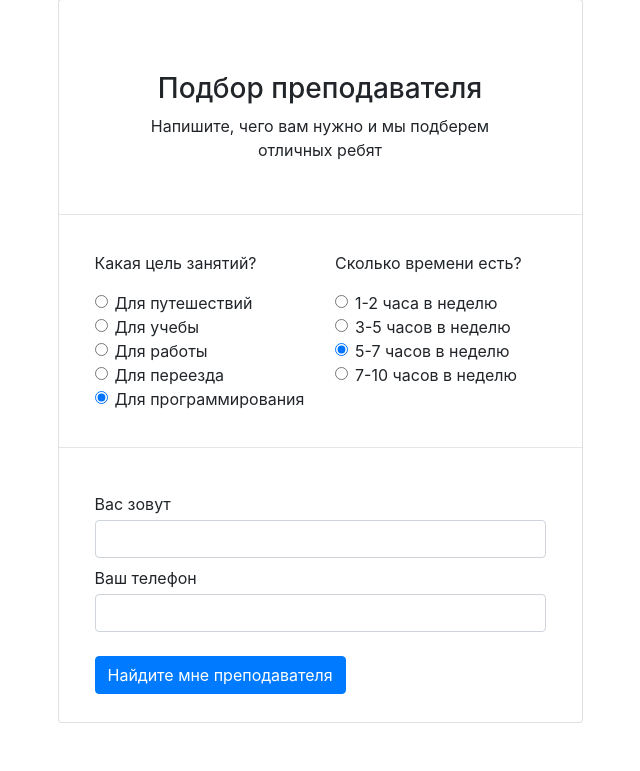
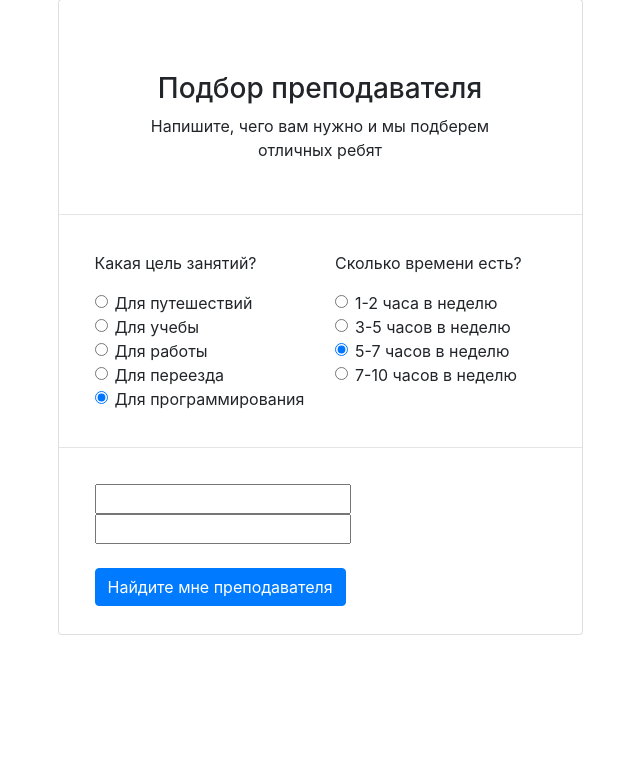
Before and after one commit to antauren/stepik-flask-project2, a Flask app: page /request/ in a window 1280 px wide. Shown: the part 121-892 px from the top of the page, without its empty margins (320-960 px from the left). After the commit the page ends 756 px from the top, so only its background shows below. Run offline with Flask 2, Linux system fonts and the light colour scheme; some libraries are stand-ins or nearby versions.

Commit message:
use ClientForm

```diff
--- a/app.py
+++ b/app.py
@@ -4,6 +4,7 @@ from flask import Flask, render_template, request
 from data import teachers, goals, goal_icons, days_of_week
 
 from handler import update_data
+from forms import ClientForm
 
 app = Flask(__name__)
 app.secret_key = 'REPLACE_ME'
@@ -54,18 +55,20 @@ def render_profile(profile_id):
 
 @app.route('/request/')
 def render_request():
-    return render_template('request.html', goals=goals)
+    return render_template('request.html', goals=goals, form=ClientForm())
 
 
 @app.route('/request_done/', methods=['GET', 'POST'])
 def render_request_done():
+    if request.method != "POST":
+        return 'Error'
+
     goal = request.form.get('goal')
     time = request.form.get('time')
-    name = request.form.get('name')
-    phone = request.form.get('phone')
 
-    if request.method != "POST":
-        return 'Error'
+    form = ClientForm()
+    name = form.name.data
+    phone = form.phone.data
 
     data = {'goal': goal,
             'time': time,
--- a/requirements.txt
+++ b/requirements.txt
@@ -1,2 +1,4 @@
 Flask==1.1.2
+Flask-WTF==0.14.3
+WTForms==2.3.1
 gunicorn==20.0.4
--- a/templates/request.html
+++ b/templates/request.html
@@ -59,10 +59,10 @@
         </div>
         <hr>
         <div class="card-body mx-3">
-          <label class="mb-1 mt-2">Вас зовут</label>
-          <input class="form-control" type="text" placeholder="" name="name">
-          <label class="mb-1 mt-2">Ваш телефон</label>
-          <input class="form-control" type="text" placeholder="" name="phone">
+
+          {{ form.name }}
+          {{ form.phone }}
+
           <input type="submit" class="btn btn-primary mt-4 mb-2" value="Найдите мне преподавателя">
         </div>
       </form>
```
